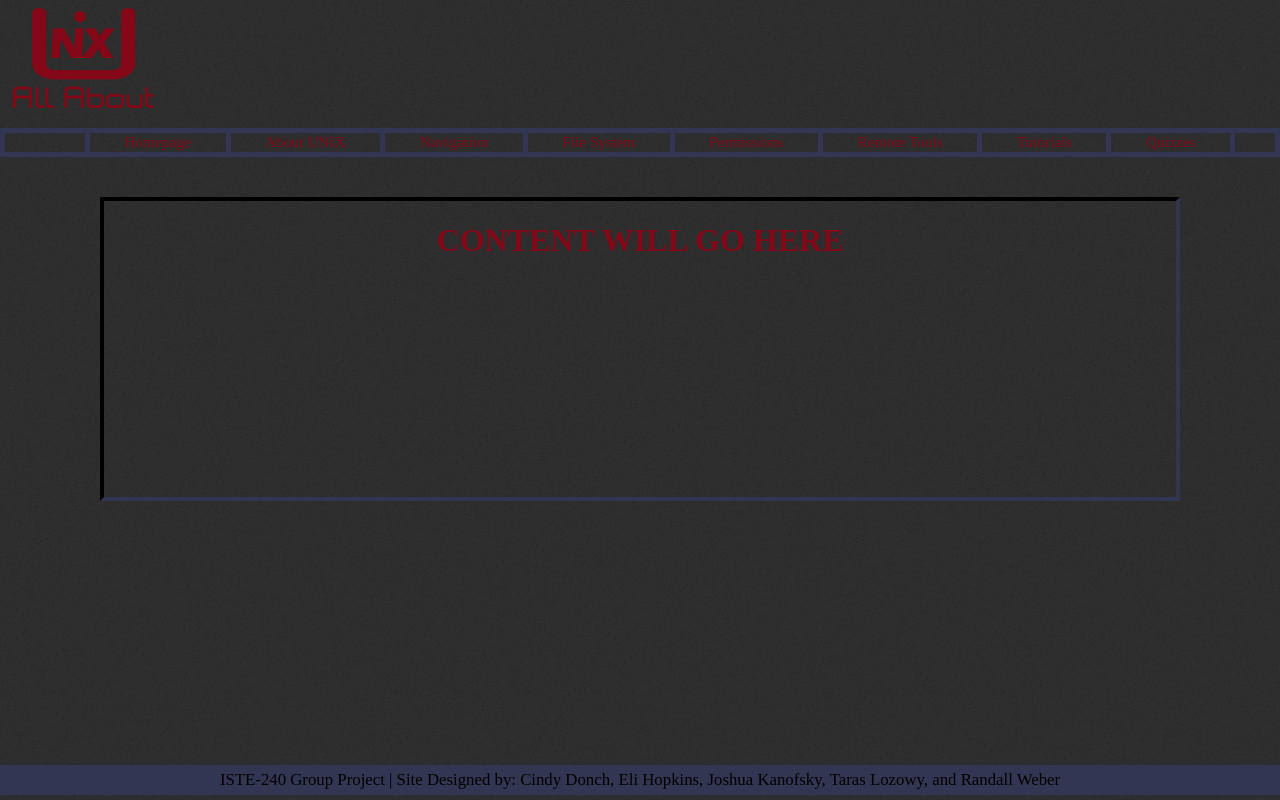
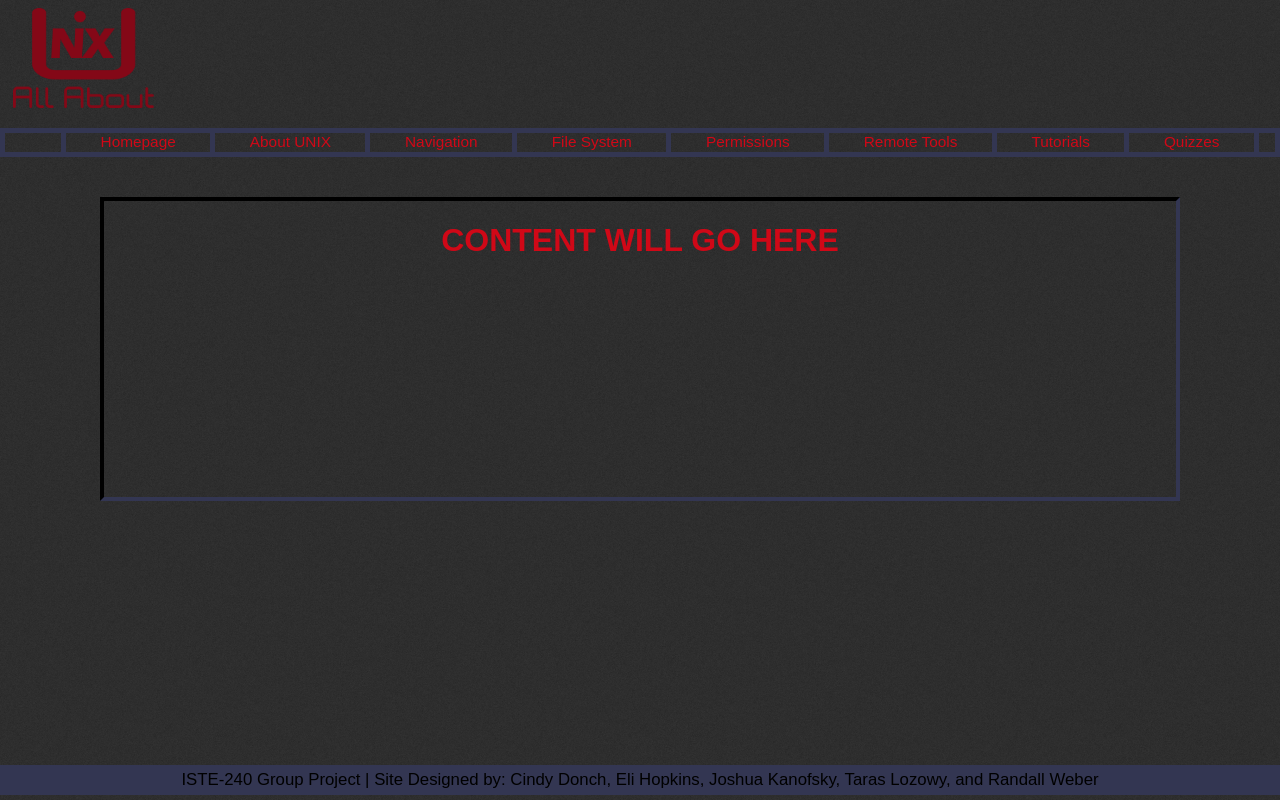
Before and after one commit to cad7046/CEJRT, a PHP site: page /index.php in a window 1280 px wide. Run offline with PHP 8.4, Linux system fonts and the light colour scheme.

Commit message:
Change font and font color

```diff
--- a/assets/css/style.css
+++ b/assets/css/style.css
@@ -14,7 +14,7 @@ body {
 .dropdown {
     display: none;
     background-image: url("../images/bkg.png");
-    color: #840817;
+    color: #d00817;
     position: absolute;
     padding: 0px;
     margin-top: 3px;
@@ -71,8 +71,9 @@ nav ul {
 * Outer list item that has a dropdown
 */
 .dropOuter {
-    color: #840817;
+    color: #d00817;
 	font-size: 1.2vw;
+	font-family: Arial, Helvetica, sans-serif;
     position: relative;
 
     /* Resolve issue with unwanted whitespace */
@@ -80,16 +81,16 @@ nav ul {
 }
 
 nav ul a li {
-	color: #840817;
+	color: #d00817;
 	font-size: 1.2vw;
-
+    font-family: Arial, Helvetica, sans-serif;
     /* Resolve issue with unwanted whitespace */
 	padding-bottom: 1px;
 }
 
 nav ul a {
 	text-decoration: none;
-    color: #840817;
+    color: #d00817;
 }
 
 #first {
@@ -98,18 +99,20 @@ nav ul a {
 
 main {
 	text-align: center;
+	font-family: Arial, Helvetica, sans-serif;
 	border: 4px inset #333652;
     margin-top: 40px;
     margin-bottom: 40px;
 	margin-left: 100px;
     margin-right: 100px;
-	color: #840817;
+	color: #d00817;
 }
 
 footer p {
 	background-color: #333652;
 	text-align: center;
 	font-size: 105%;
+	font-family: Arial, Helvetica, sans-serif;
 	position: absolute;
 	bottom: 0px;
 	margin-bottom: 5px;
```
